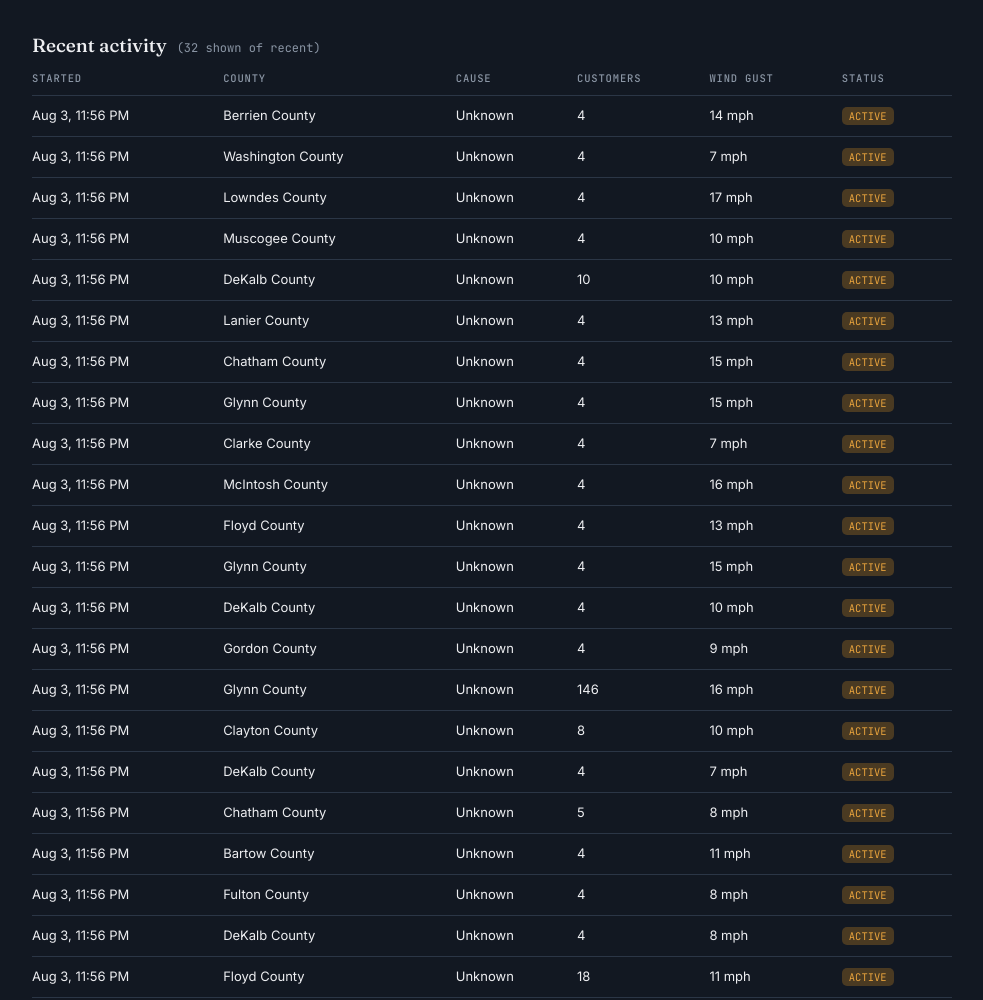
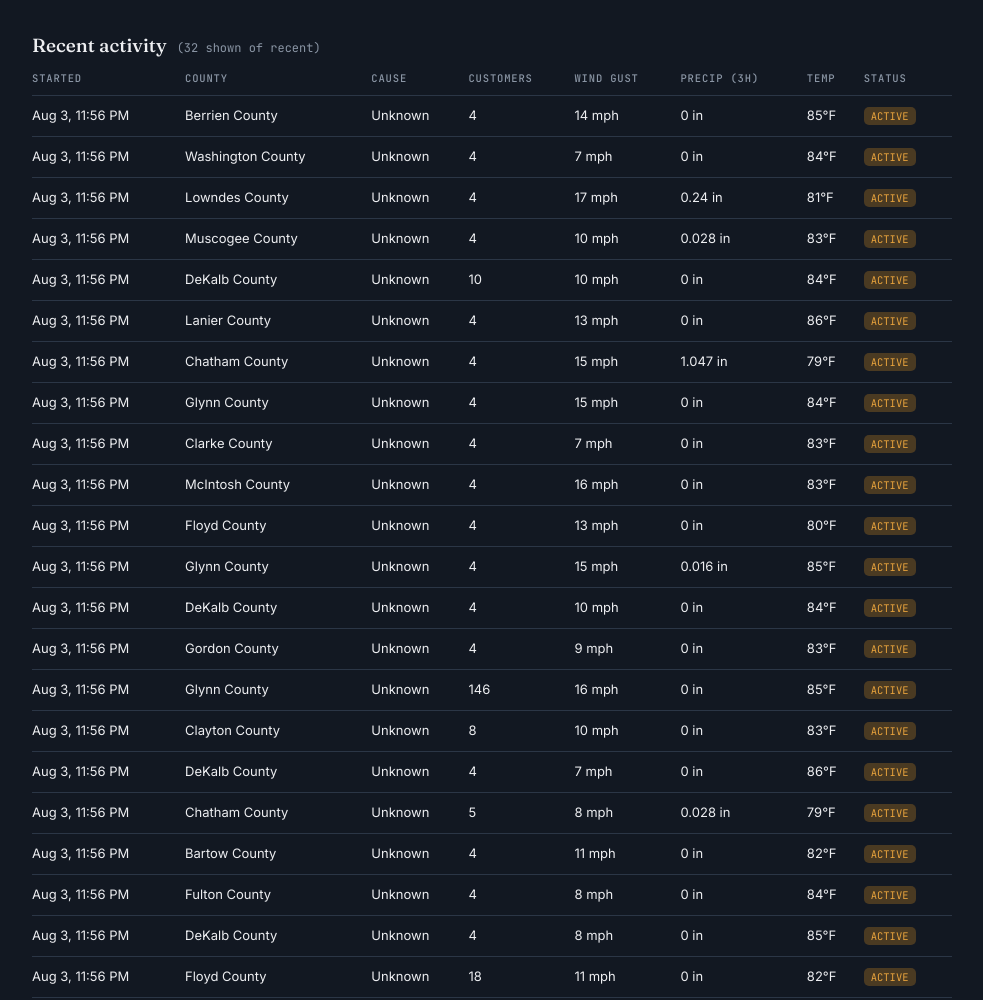
Before and after one commit to gwgfree/georgia-outages, a plain HTML site: page docs/index.html in a window 1280 px wide. Shown: the part 1887-2887 px from the top of the page, without its empty margins (148-1131 px from the left). Drawn offline with nearby package versions, Linux system fonts and the light colour scheme.

Commit message:
Update index.html

```diff
--- a/docs/index.html
+++ b/docs/index.html
@@ -246,8 +246,11 @@ function render(data){
   document.getElementById("historyCount").textContent = all.length?`(${all.length} shown of recent)`:"";
   document.getElementById("historyWrap").innerHTML = recent.length===0
     ? '<div class="empty">No recent outages recorded yet.</div>'
-    : `<table class="history-table"><thead><tr><th>Started</th><th>County</th><th>Cause</th><th>Customers</th><th>Wind gust</th><th>Status</th></tr></thead><tbody>
-        ${recent.map(r=>`<tr><td>${fmtDate(r.firstSeen)}</td><td>${escapeHtml(r.county)}</td><td>${escapeHtml(r.cause)}</td><td>${r.customers!=null?r.customers:"—"}</td><td>${r.weather&&r.weather.windGustMph!=null?Math.round(r.weather.windGustMph)+" mph":"—"}</td><td><span class="tag ${r.status==="Active"?"active":"restored"}">${r.status.toUpperCase()}</span></td></tr>`).join("")}
+    : `<table class="history-table"><thead><tr><th>Started</th><th>County</th><th>Cause</th><th>Customers</th><th>Wind gust</th><th>Precip (3h)</th><th>Temp</th><th>Status</th></tr></thead><tbody>
+        ${recent.map(r=>{
+          const w = r.weather || {};
+          return `<tr><td>${fmtDate(r.firstSeen)}</td><td>${escapeHtml(r.county)}</td><td>${escapeHtml(r.cause)}</td><td>${r.customers!=null?r.customers:"—"}</td><td>${w.windGustMph!=null?Math.round(w.windGustMph)+" mph":"—"}</td><td>${w.precipIn!=null?w.precipIn+" in":"—"}</td><td>${w.tempF!=null?Math.round(w.tempF)+"°F":"—"}</td><td><span class="tag ${r.status==="Active"?"active":"restored"}">${r.status.toUpperCase()}</span></td></tr>`;
+        }).join("")}
       </tbody></table>`;
 }
 
```
